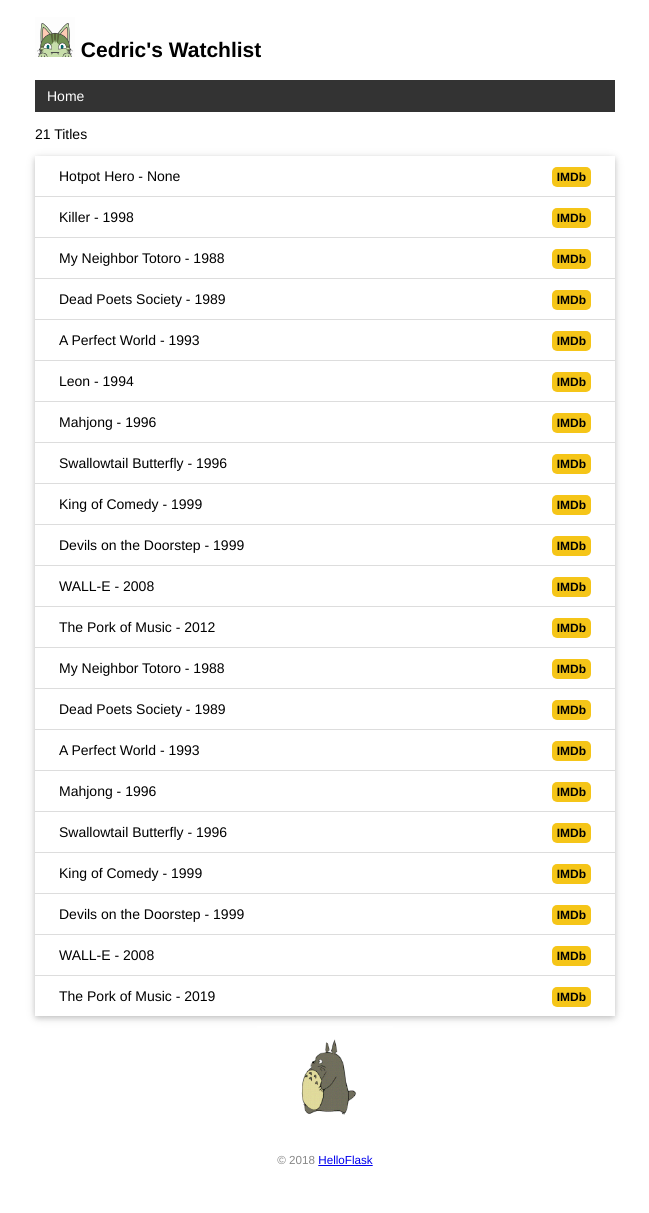
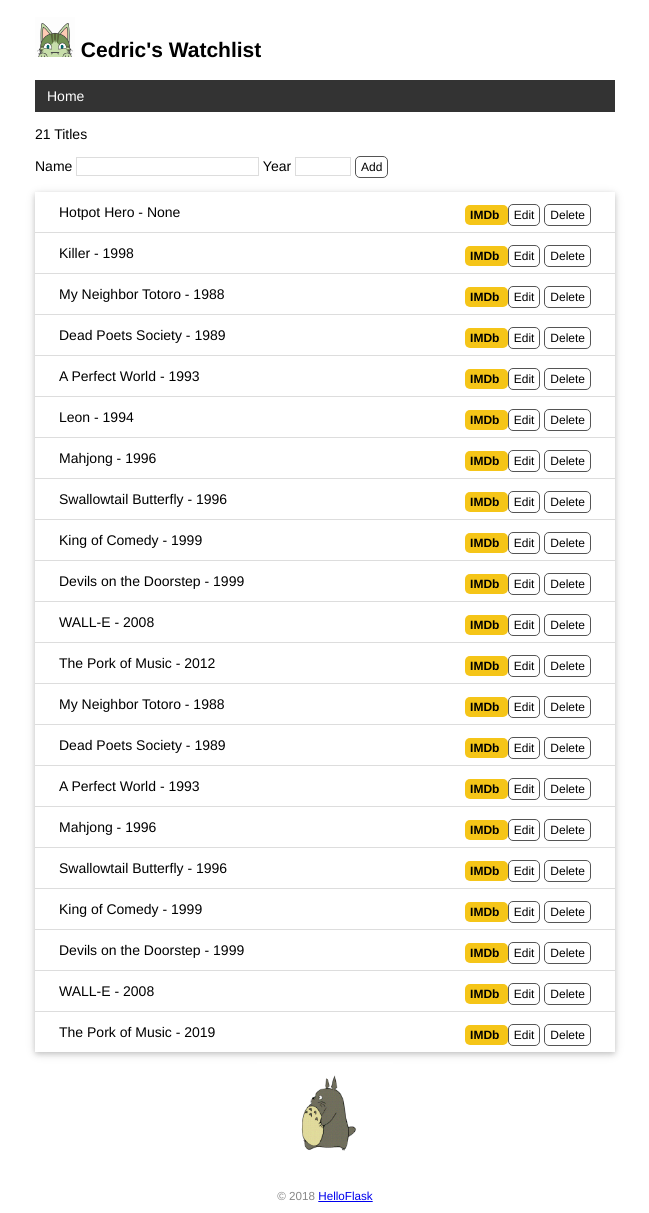
Before and after one commit to Jinqiao-Li/watchlist, a Flask app: page / in a window 1280 px wide. Shown: the whole page, without its empty margins (315-964 px from the left). Before the commit the page ends 1166 px from the top, so only its background shows below. Run offline with Flask 3, Linux system fonts and the light colour scheme.

Commit message:
Create, edit and delete item by form

```diff
--- a/app.py
+++ b/app.py
@@ -3,6 +3,7 @@ import sys
 import click
 
 from flask import Flask, render_template
+from flask import request, url_for, redirect, flash
 from flask_sqlalchemy import SQLAlchemy
 
 # different for Windows
@@ -12,6 +13,8 @@ app = Flask(__name__)
 app.config['SQLALCHEMY_DATABASE_URI'] = prefix + os.path.join(app.root_path, 'data.db')
 app.config['SQLALCHEMY_TRACK_MODIFICATIONS'] = False  #
 db = SQLAlchemy(app)
+
+app.config['SECRET_KEY'] = 'dev'
 
 @app.cli.command() # register as a command
 def forge():
@@ -55,14 +58,54 @@ def inject_user():
     return dict(user=user)
 
 @app.errorhandler(404)  # error code
-def page_not_found(e):  # 接受异常对象作为参数
+def page_not_found(e):
     return render_template('404.html'), 404  # return template and status code
 
-@app.route('/')
+@app.route('/', methods=['GET', 'POST'])
 def index():
+    if request.method == 'POST':
+        title = request.form.get('title')
+        year = request.form.get('year')
+        # data validation
+        if not title or not year or len(year) > 4 or len(title) > 60:
+            flash('Invalid input.')
+            return redirect(url_for('index'))
+        # save form data to db
+        movie = Movie(title=title, year=year)
+        db.session.add(movie)
+        db.session.commit()
+        flash('Item created.')  # created successfully
+        return redirect(url_for('index'))  # redirecte to home page
+
     movies = Movie.query.all()
     return render_template('index.html', movies=movies)
 
+@app.route('/movie/edit/<int:movie_id>', methods=['GET', 'POST'])
+def edit(movie_id):
+    movie = Movie.query.get_or_404(movie_id)
+    if request.method == 'POST':
+        title = request.form['title']
+        year = request.form['year']
+
+        if not title or not year or len(year) != 4 or len(title) > 60:
+            flash('Invalid input.')
+            return redirect(url_for('edit', movie_id=movie_id))
+
+        movie.title = title  # update title
+        movie.year = year  # update year
+        db.session.commit()
+        flash('Item updated.')
+        return redirect(url_for('index'))
+
+    return render_template('edit.html', movie=movie)  # new record
+
+@app.route('/movie/delete/<int:movie_id>', methods=['POST'])
+def delete(movie_id):
+    movie = Movie.query.get_or_404(movie_id)
+    db.session.delete(movie)
+    db.session.commit()
+    flash('Item deleted.')
+    return redirect(url_for('index'))
 
 class User(db.Model):  # table name: user（自动生成，小写处理）
     id = db.Column(db.Integer, primary_key=True)  # 主键
--- a/static/style.css
+++ b/static/style.css
@@ -84,3 +84,49 @@ nav li a:hover {
     border-radius: 5px;
     padding: 3px 5px;
 }
+
+/* 覆盖某些浏览器对 input 元素定义的字体 */
+input[type=submit] {
+    font-family: inherit;
+}
+
+input[type=text] {
+    border: 1px solid #ddd;
+}
+
+input[name=year] {
+    width: 50px;
+}
+
+.btn {
+    font-size: 12px;
+    padding: 3px 5px;
+    text-decoration: none;
+    cursor: pointer;
+    background-color: white;
+    color: black;
+    border: 1px solid #555555;
+    border-radius: 5px;
+}
+
+.btn:hover {
+    text-decoration: none;
+    background-color: black;
+    color: white;
+    border: 1px solid black;
+}
+
+.alert {
+    position: relative;
+    padding: 7px;
+    margin: 7px 0;
+    border: 1px solid transparent;
+    color: #004085;
+    background-color: #cce5ff;
+    border-color: #b8daff;
+    border-radius: 5px;
+}
+
+.inline-form {
+    display: inline;
+}
--- a/templates/base.html
+++ b/templates/base.html
@@ -1,5 +1,9 @@
 <!DOCTYPE html>
 <html lang="en">
+
+{% for message in get_flashed_messages() %}
+    <div class="alert">{{ message }}</div>
+{% endfor %}
 
 <head>
     {% block head %}
--- a/templates/index.html
+++ b/templates/index.html
@@ -2,11 +2,23 @@
 
 {% block content %}
 <p>{{ movies|length }} Titles</p>
+<form method="post">
+    Name <input type="text" name="title" autocomplete="off" required>
+    Year <input type="text" name="year" autocomplete="off" required>
+    <input class="btn" type="submit" name="submit" value="Add">
+</form>
+
 <ul class="movie-list">
     {% for movie in movies %}
     <li>{{ movie.title }} - {{ movie.year }}
         <span class="float-right">
-            <a class="imdb" href="https://www.imdb.com/find?q={{ movie.title }}" target="_blank" title="Find this movie on IMDb">IMDb</a>
+            <a class="imdb" href="https://www.imdb.com/find?q={{ movie.title }}"
+                target="_blank" title="Find this movie on IMDb"> IMDb </a>
+            <a class="btn" href="{{ url_for('edit', movie_id=movie.id) }}">Edit</a>
+            <form class="inline-form" method="post" action="{{ url_for('delete', movie_id=movie.id) }}">
+                <input class="btn" type="submit" name="delete" value="Delete"
+                        onclick="return confirm('Are you sure to delete this record?')">
+            </form>
         </span>
     </li>
     {% endfor %}
```
Also changed, not shown: templates/edit.html (added, +10 -0 lines), data.db.
